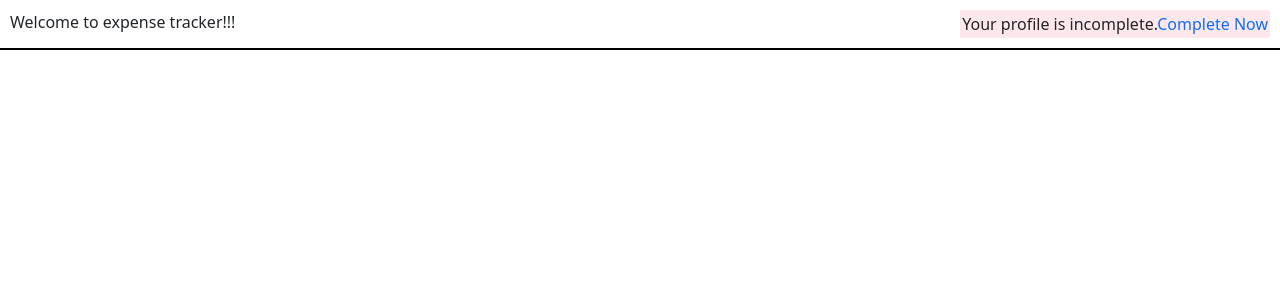
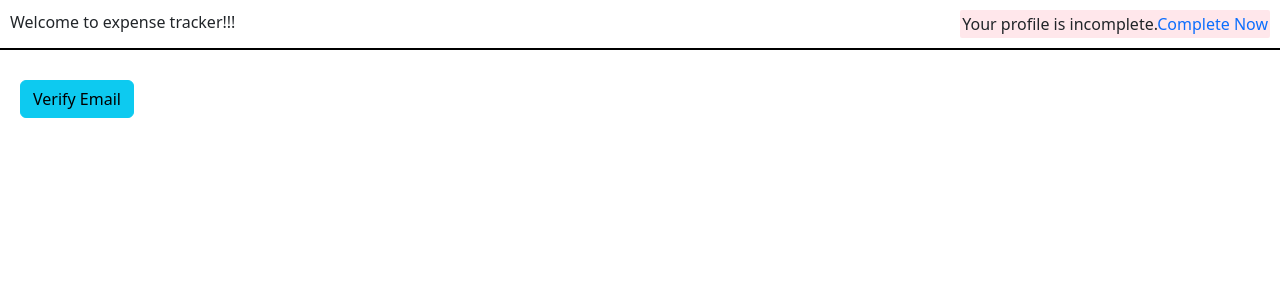
Before and after one commit to Akshay72023/Expense-Tracker-React, a React (Create React App) app: page /welcome in a window 1280 px wide. Shown: the top 300 px of the page. Built offline with nearby package versions, Linux system fonts and the light colour scheme.

Commit message:
verify email

```diff
--- a/src/Components/Welcome.js
+++ b/src/Components/Welcome.js
@@ -1,7 +1,30 @@
 import React from 'react';
 import { Link } from 'react-router-dom';
+import {  Button } from 'react-bootstrap';
 
 const Welcome = () => {
+    const verifyEmailhandler=(e)=>{
+        e.preventDefault();
+        fetch('https://identitytoolkit.googleapis.com/v1/accounts:sendOobCode?key=',
+        {
+            method:'POST',
+            body:JSON.stringify({
+                requestType:'VERIFY_EMAIL',
+                idToken:localStorage.getItem('token')
+            }),
+            headers: {
+                "Content-Type": "application/json"
+            }
+        }).then(res=>{
+            if(res.ok){
+                return res.json();
+            }
+        }).then(data=>{
+            console.log(data);
+        }).catch(err=>{
+            alert(err.message);
+        })
+    }
     return (
         <div>
             <div style={{ display: 'flex', justifyContent: 'space-between', borderBottom: '2px solid black', padding: '10px' }}>
@@ -15,6 +38,7 @@ const Welcome = () => {
                     </Link>
                 </p>
             </div>
+            <Button variant="info" style={{marginLeft:'20px', marginTop:'30px'}} onClick={verifyEmailhandler}>Verify Email</Button>
         </div>
     )
 };
```
